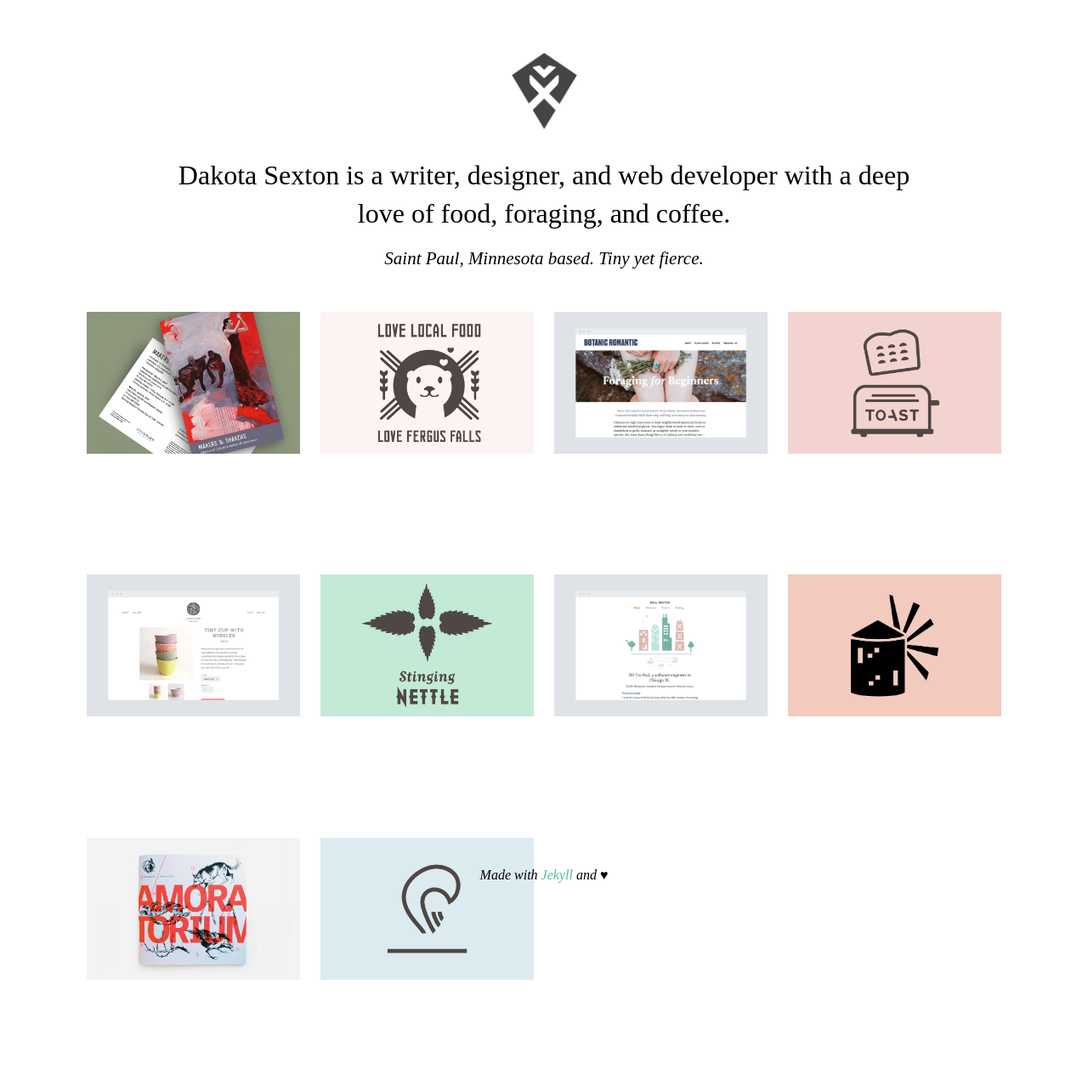
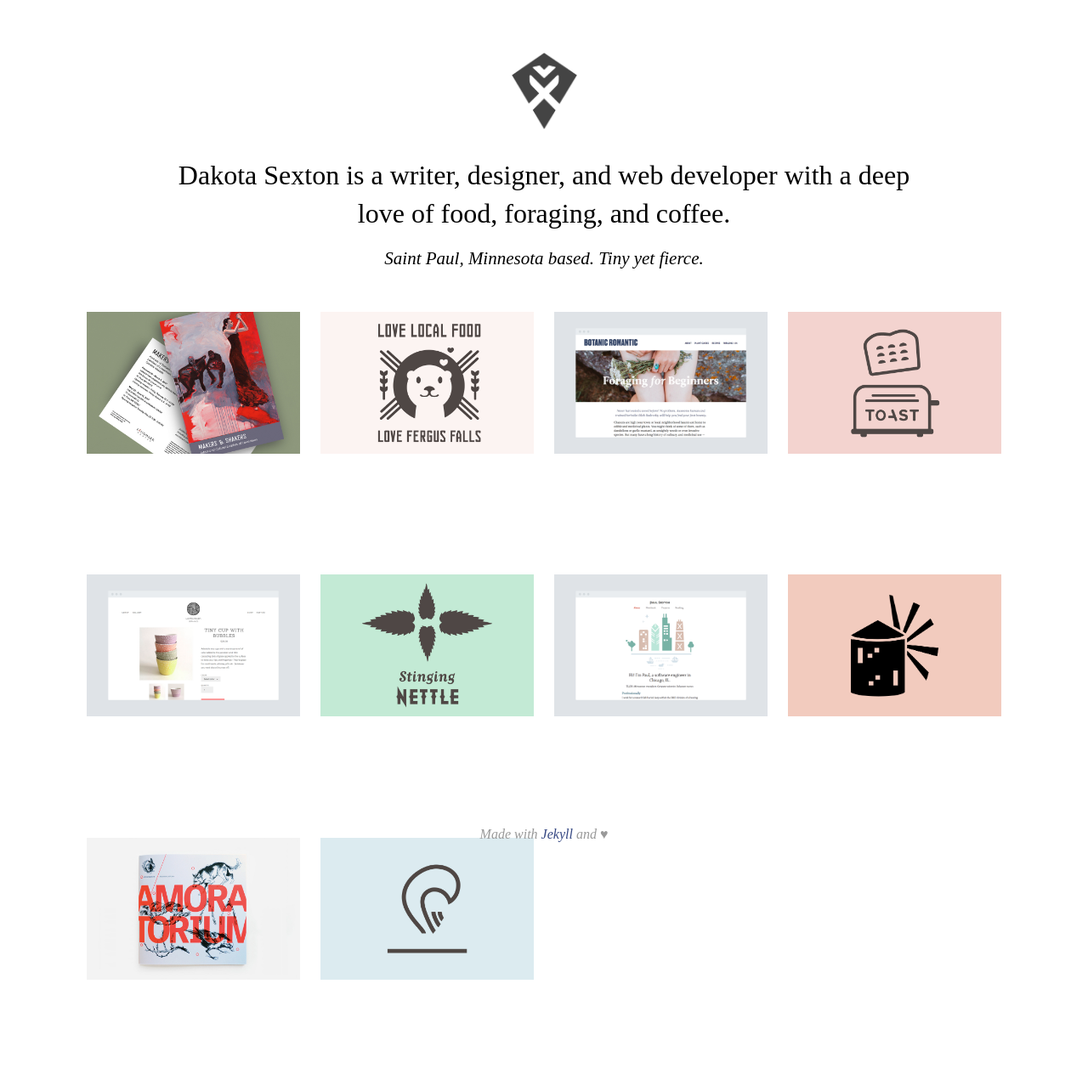
Before and after one commit to tinykite/tinykite.github.io, a Jekyll site: the page built from index.md, in a window 1280 px wide. Shown: the whole page at 85% size. Built offline with Jekyll 4.4.1, drawn with Linux system fonts in a browser that asks for light colours; nearby versions of some CDN libraries; some web fonts are replaced.

Commit message:
Updated link style

```diff
--- a/assets/css/main.scss
+++ b/assets/css/main.scss
@@ -37,7 +37,7 @@ line-height: 1.5;
 height: 100%;
 display: grid;
  a:link, a:visited {
-    color: #57bb9e;
+    color: #364883;
     font-weight: normal;
     text-decoration: none;
   }
@@ -142,8 +142,9 @@ height: 10vh;
 }
 
 footer {
-  margin-top: 5rem;
+  margin: 2rem 0;
   text-align: center;
+  color: #999;
 }
 
 .button { font-size: 1rem; margin: 2rem 0; display: block; }
```
